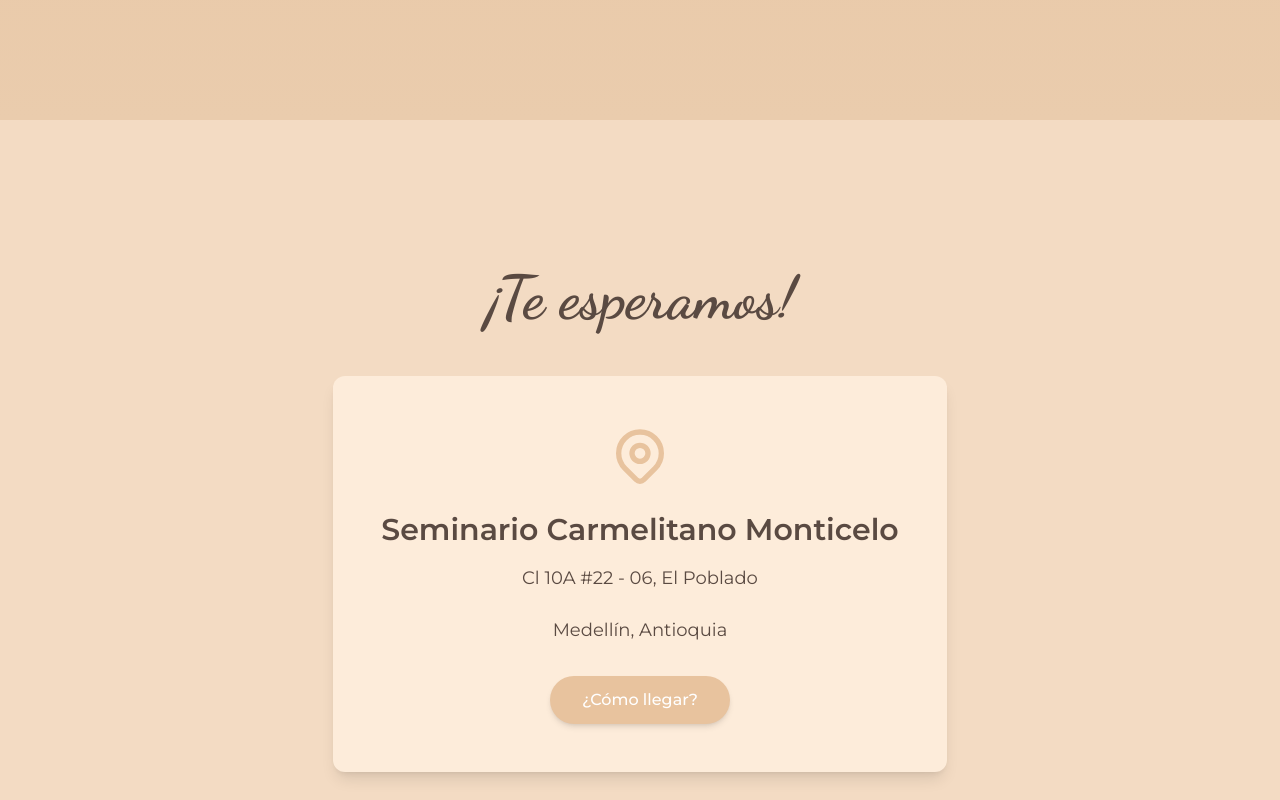
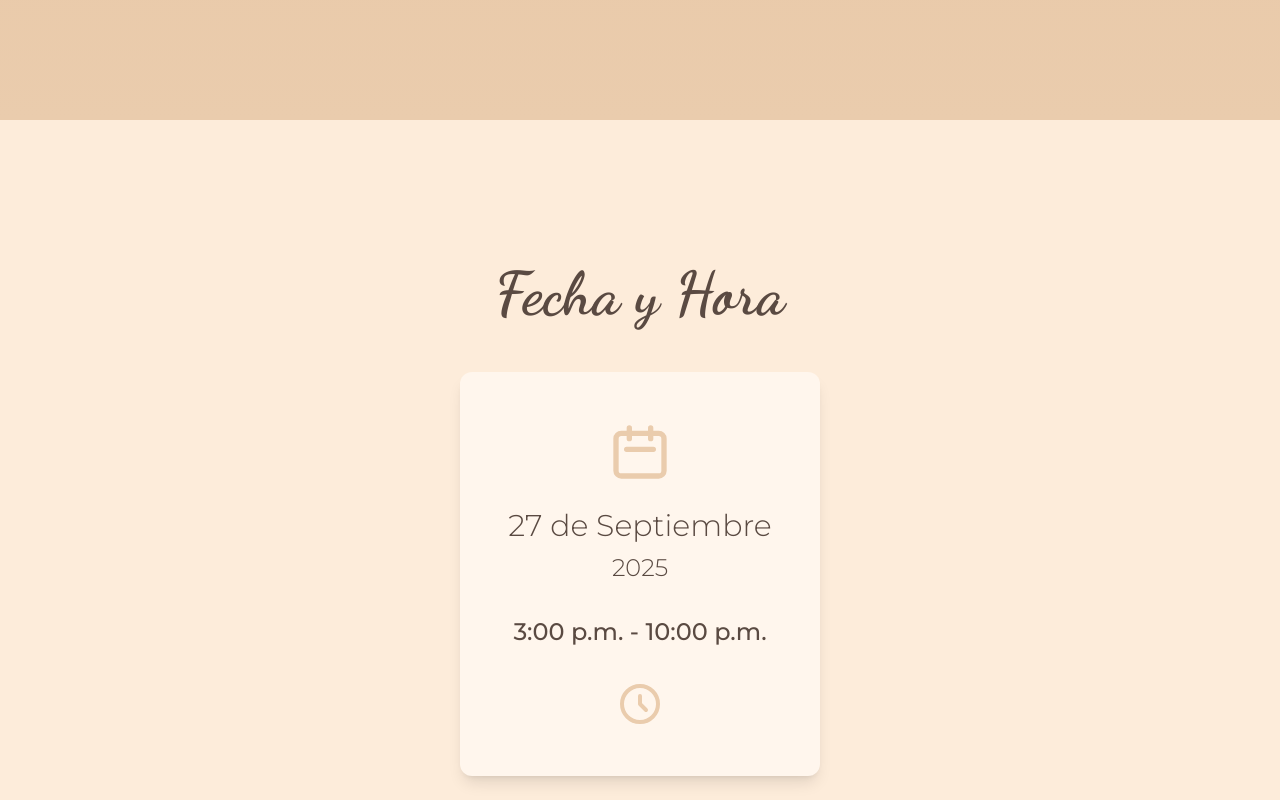
Before and after one commit to artvic1/invitacion15s, a plain HTML site: page index.html in a window 1280 px wide. Shown: the part 680-1480 px from the top of the page. Drawn offline with nearby package versions, Linux system fonts and the light colour scheme.

Commit message:
Update index.html

```diff
--- a/index.html
+++ b/index.html
@@ -49,7 +49,31 @@
         </div>
     </section>
 
-    <!-- Sección 2: Dirección -->
+    <!-- Sección 2: Fecha y Hora -->
+    <section id="date" class="min-h-screen flex items-center justify-center bg-[#FDECDA] px-4 py-16">
+        <div class="max-w-4xl mx-auto text-center">
+            <h2 class="title-font text-5xl md:text-6xl font-bold text-[#5A4A42] mb-12">
+                Fecha y Hora
+            </h2>
+            <div class="bg-[#FFF6ED] rounded-xl p-8 md:p-12 shadow-lg max-w-2xl mx-auto">
+                <svg xmlns="http://www.w3.org/2000/svg" class="h-16 w-16 mx-auto text-[#EACCAD] mb-6" fill="none" viewBox="0 0 24 24" stroke="currentColor">
+                    <path stroke-linecap="round" stroke-linejoin="round" stroke-width="2" d="M8 7V3m8 4V3m-9 8h10M5 21h14a2 2 0 002-2V7a2 2 0 00-2-2H5a2 2 0 00-2 2v12a2 2 0 002 2z" />
+                </svg>
+                <div class="text-2xl md:text-3xl font-light mb-2">27 de Septiembre</div>
+                <div class="text-xl md:text-2xl font-light mb-8">2025</div>
+                <div class="text-xl md:text-2xl font-medium">
+                    <span class="block">3:00 p.m. - 10:00 p.m.</span>
+                </div>
+                <div class="mt-8">
+                    <svg xmlns="http://www.w3.org/2000/svg" class="h-12 w-12 mx-auto text-[#EACCAD]" fill="none" viewBox="0 0 24 24" stroke="currentColor">
+                        <path stroke-linecap="round" stroke-linejoin="round" stroke-width="2" d="M12 8v4l3 3m6-3a9 9 0 11-18 0 9 9 0 0118 0z" />
+                    </svg>
+                </div>
+            </div>
+        </div>
+    </section>
+
+    <!-- Sección 3: Dirección -->
     <section id="location" class="min-h-screen flex items-center justify-center bg-[#F3DBC3] px-4 py-16">
         <div class="max-w-4xl mx-auto text-center">
             <h2 class="title-font text-5xl md:text-6xl font-bold text-[#5A4A42] mb-12">
@@ -69,8 +93,6 @@
             </div>
         </div>
     </section>
-
-    <!-- Sección 3: Fecha y Hora -->
     <section id="date" class="min-h-screen flex items-center justify-center bg-[#FDECDA] px-4 py-16">
         <div class="max-w-4xl mx-auto text-center">
             <h2 class="title-font text-5xl md:text-6xl font-bold text-[#5A4A42] mb-12">
```
